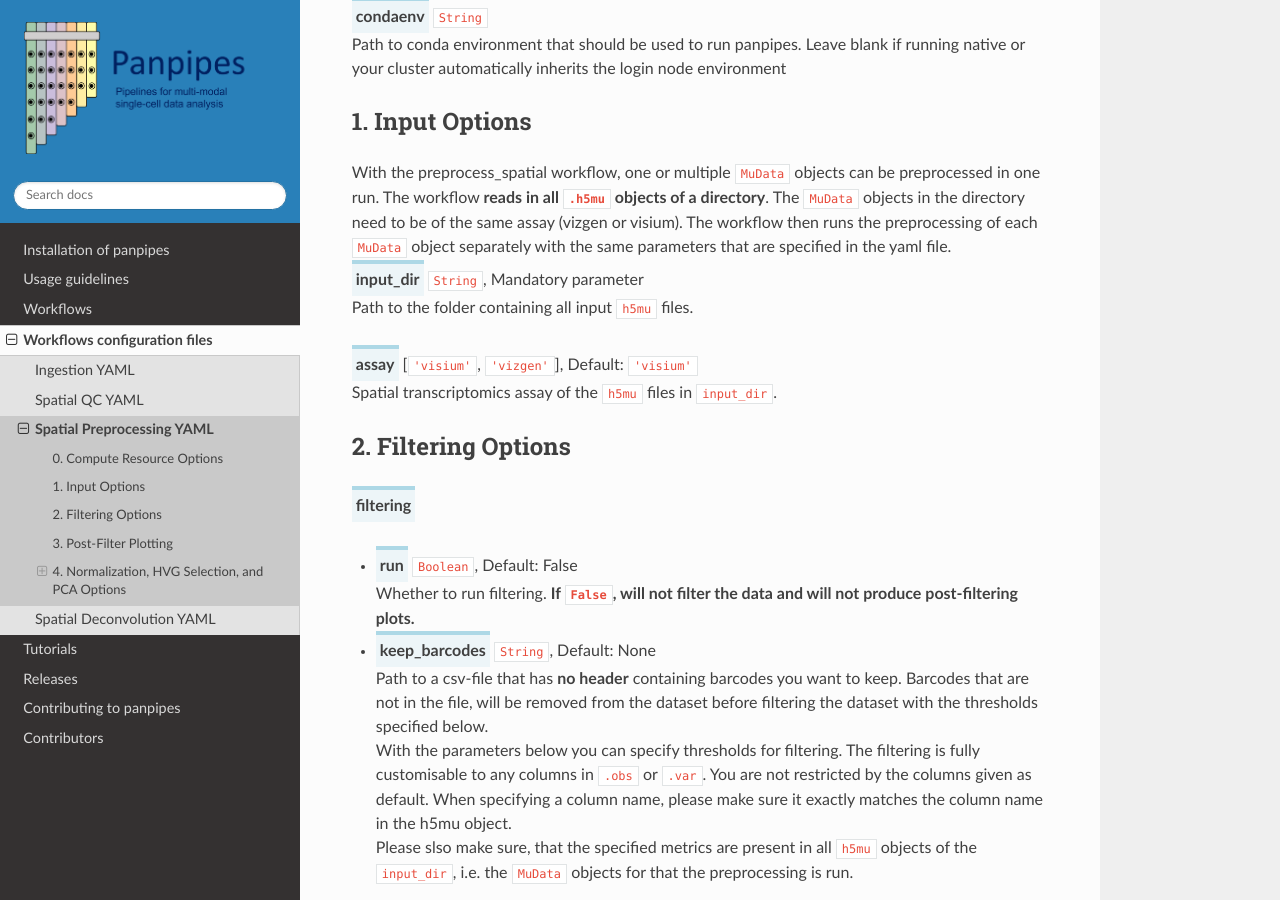
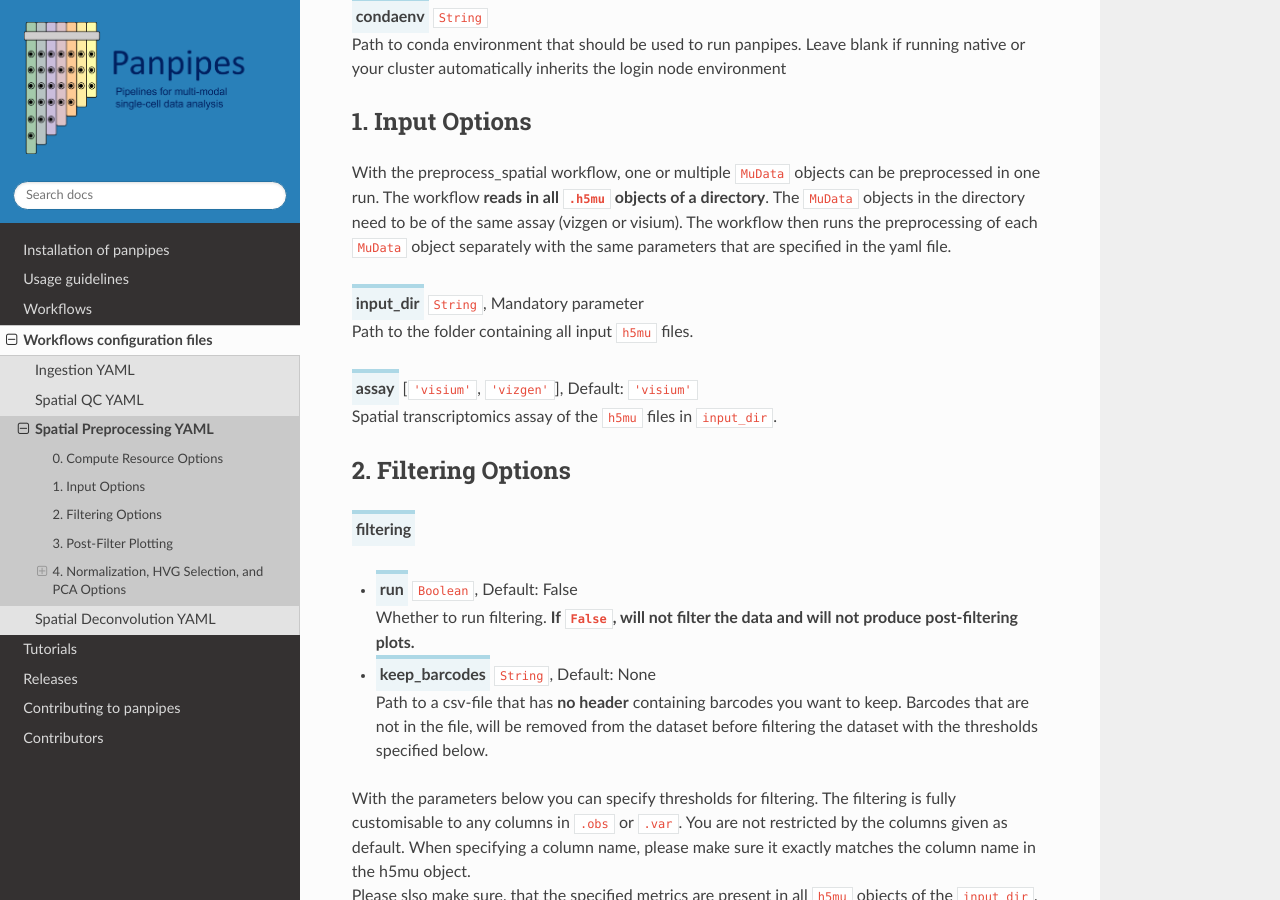
Before and after one commit to bio-la/panpipes-nextflow, a Sphinx documentation site: the page built from docs/yaml_docs/spatial_preprocess.md, in a window 1280 px wide and 900 px high, scrolled down 947 px. Built offline with Sphinx 7.4.7 and the Read the Docs theme 2.0.0, drawn with Linux system fonts in a browser that asks for light colours.

Commit message:
fix spaces

```diff
--- a/docs/yaml_docs/spatial_preprocess.md
+++ b/docs/yaml_docs/spatial_preprocess.md
@@ -46,6 +46,7 @@ Specified by the following three parameters:
 
 With the preprocess_spatial workflow, one or multiple `MuData` objects can be preprocessed in one run. The workflow **reads in all `.h5mu` objects of a directory**. The `MuData` objects in the directory need to be of the same assay (vizgen or visium). The workflow then runs the preprocessing of each `MuData` object separately with the same parameters that are specified in the yaml file.
 <br>
+
 <span class="parameter">input_dir</span> `String`, Mandatory parameter<br>
     Path to the folder containing all input `h5mu` files.
 
@@ -63,6 +64,8 @@ With the preprocess_spatial workflow, one or multiple `MuData` objects can be pr
   - <span class="parameter">keep_barcodes</span> `String`, Default: None<br>
         Path to a csv-file that has **no header** containing barcodes you want to keep. Barcodes that are not in the file, will be removed from the dataset before filtering the dataset with the thresholds specified below.
 <br>
+
+
 With the parameters below you can specify thresholds for filtering. The filtering is fully customisable to any columns in `.obs` or `.var`. You are not restricted by the columns given as default. When specifying a column name, please make sure it exactly matches the column name in the h5mu object. <br> Please slso make sure, that the specified metrics are present in all `h5mu` objects of the `input_dir`, i.e. the `MuData` objects for that the preprocessing is run.
 
 
@@ -86,6 +89,7 @@ With the parameters below you can specify thresholds for filtering. The filterin
 
 The parameters below specify which metrics of the filtered data to plot. As for the [QC](./spatial_qc.md), violin and spatial embedding plots are generated for each slide separately.
 <br>
+
 <span class="parameter">plotqc</span><br>
   - <span class="parameter">grouping_var</span> `String`, Default: None<br>
         Comma-separated string without spaces, e.g. _sample_id,batch_ of categorical columns in `.obs`. One violin will be created for each group in the violin plot. Not mandatory, can be left empty.
@@ -97,47 +101,48 @@ The parameters below specify which metrics of the filtered data to plot. As for
 ## 4. Normalization, HVG Selection, and PCA Options
 
 ### **4.1 Normalization and HVG Selection** <br>
-
 `Panpipes` offers two different normalization and HVG selection flavours, `'seurat'` and `'squidpy'`. <br> The `'seurat'`  flavour first selects HVGs on the raw counts using analytic Pearson residuals, i.e. [scanpy.experimental.pp.highly_variable_genes](https://scanpy.readthedocs.io/en/stable/generated/scanpy.experimental.pp.highly_variable_genes.html). Afterwards, analytic Pearson residual normalization is applied, i.e. [scanpy.experimental.pp.normalize_pearson_residuals](https://scanpy.readthedocs.io/en/stable/generated/scanpy.experimental.pp.normalize_pearson_residuals.html). Parameters of both functions can be specified by the user in the yaml file. <br>The `'squidpy'` flavour runs the basic scanpy normalization and HVG selection functions, i.e. [scanpy.pp.normalize_total](https://scanpy.readthedocs.io/en/stable/generated/scanpy.pp.normalize_total.html), [scanpy.pp.log1p](https://scanpy.readthedocs.io/en/stable/generated/scanpy.pp.log1p.html), and [scanpy.pp.highly_variable_genes](https://scanpy.readthedocs.io/en/stable/generated/scanpy.pp.highly_variable_genes.html).
 <br>
 
 <span class="parameter">norm_hvg_flavour</span>[`'squidpy'`, `'seurat'`], Default: None<br>
     Normalization and HVG selection flavour to use. If None, will not run normalization nor HVG selection.
 <br>
+
 ___Parameters for `norm_hvg_flavour` == `'squidpy'`___ <br>
-  - <span class="parameter">squidpy_hvg_flavour</span>[`'seurat'`,`'cellranger'`,`'seurat_v3'`], Default: 'seurat'<br>
-        Flavour to select HVGs, i.e.`flavor` parameter of the function [scanpy.pp.highly_variable_genes](https://scanpy.readthedocs.io/en/stable/generated/scanpy.pp.highly_variable_genes.html).
+<span class="parameter">squidpy_hvg_flavour</span>[`'seurat'`,`'cellranger'`,`'seurat_v3'`], Default: 'seurat'<br>
+    Flavour to select HVGs, i.e.`flavor` parameter of the function [scanpy.pp.highly_variable_genes](https://scanpy.readthedocs.io/en/stable/generated/scanpy.pp.highly_variable_genes.html).
 
-  - <span class="parameter">min_mean</span>`Float`, Default: 0.05<br>
-        Parameter in [scanpy.pp.highly_variable_genes](https://scanpy.readthedocs.io/en/stable/generated/scanpy.pp.highly_variable_genes.html).
+<span class="parameter">min_mean</span>`Float`, Default: 0.05<br>
+    Parameter in [scanpy.pp.highly_variable_genes](https://scanpy.readthedocs.io/en/stable/generated/scanpy.pp.highly_variable_genes.html).
 
-  - <span class="parameter">max_mean</span>`Float`, Default: 1.5<br>
-        Parameter in [scanpy.pp.highly_variable_genes](https://scanpy.readthedocs.io/en/stable/generated/scanpy.pp.highly_variable_genes.html).
+<span class="parameter">max_mean</span>`Float`, Default: 1.5<br>
+    Parameter in [scanpy.pp.highly_variable_genes](https://scanpy.readthedocs.io/en/stable/generated/scanpy.pp.highly_variable_genes.html).
 
-  - <span class="parameter">min_disp</span>`Float`, Default: 0.5<br>
-        Parameter in [scanpy.pp.highly_variable_genes](https://scanpy.readthedocs.io/en/stable/generated/scanpy.pp.highly_variable_genes.html).
+<span class="parameter">min_disp</span>`Float`, Default: 0.5<br>
+    Parameter in [scanpy.pp.highly_variable_genes](https://scanpy.readthedocs.io/en/stable/generated/scanpy.pp.highly_variable_genes.html).
 
 ___Parameters for `norm_hvg_flavour` == `'seurat'`___ <br>
-  - <span class="parameter">theta</span>`Float`, Default: 100<br>
-        The negative binomial overdispersion parameter for pearson residuals. The same value is used for [HVG selection]((https://scanpy.readthedocs.io/en/stable/generated/scanpy.experimental.pp.highly_variable_genes.html)) and [normalization](https://scanpy.readthedocs.io/en/stable/generated/scanpy.experimental.pp.normalize_pearson_residuals.html).
+<span class="parameter">theta</span>`Float`, Default: 100<br>
+    The negative binomial overdispersion parameter for pearson residuals. The same value is used for [HVG selection]((https://scanpy.readthedocs.io/en/stable/generated/scanpy.experimental.pp.highly_variable_genes.html)) and [normalization](https://scanpy.readthedocs.io/en/stable/generated/scanpy.experimental.pp.normalize_pearson_residuals.html).
 
-  - <span class="parameter">clip</span>`Float`, Default: None<br>
-        Specifies clipping of the residuals. <br>`clip` can be specified as: <br> <ul><li> <u>None</u>: residuals are clipped to the interval [-sqrt(n_obs), sqrt(n_obs)] </li><li><u>A float value</u>: if float c specified: clipped to the interval [-c, c]</li> <li> <u>np.Inf</u>: no clipping</li></ul>
+<span class="parameter">clip</span>`Float`, Default: None<br>
+    Specifies clipping of the residuals. <br>`clip` can be specified as: <br> <ul><li> <u>None</u>: residuals are clipped to the interval [-sqrt(n_obs), sqrt(n_obs)] </li><li><u>A float value</u>: if float c specified: clipped to the interval [-c, c]</li> <li> <u>np.Inf</u>: no clipping</li></ul>
 
 ___Parameters for both `norm_hvg_flavour` flavours___ <br>
-  - <span class="parameter">n_top_genes</span>`Integer`, Default: 2000<br>
-        Number of genes to select. Mandatory for `norm_hvg_flavour='seurat'` and `squidpy_hvg_flavour='seurat_v3'`.
+<span class="parameter">n_top_genes</span>`Integer`, Default: 2000<br>
+    Number of genes to select. Mandatory for `norm_hvg_flavour='seurat'` and `squidpy_hvg_flavour='seurat_v3'`.
 
-  - <span class="parameter">filter_by_hvg</span>`Boolean`, Default: False<br>
-        Subset the data to the HVGs.
+<span class="parameter">filter_by_hvg</span>`Boolean`, Default: False<br>
+    Subset the data to the HVGs.
 
-  - <span class="parameter">hvg_batch_key</span>`String`, Default: None<br>
-        If specified, HVGs are selected within each batch separately and merged.
+<span class="parameter">hvg_batch_key</span>`String`, Default: None<br>
+    If specified, HVGs are selected within each batch separately and merged.
 
 
 ### **4.2 PCA**
 
 After normalization and HVG selection, PCA is run and the PCA and elbow plot are plotted. For that, the user can specify the number of PCs for the PCA computation and for the elbow plot, i.e. the same number is used for both.
 <br>
+
 <span class="parameter">n_pcs</span>`Integer`, Default: 50<br>
     Number of PCs to compute.
```
